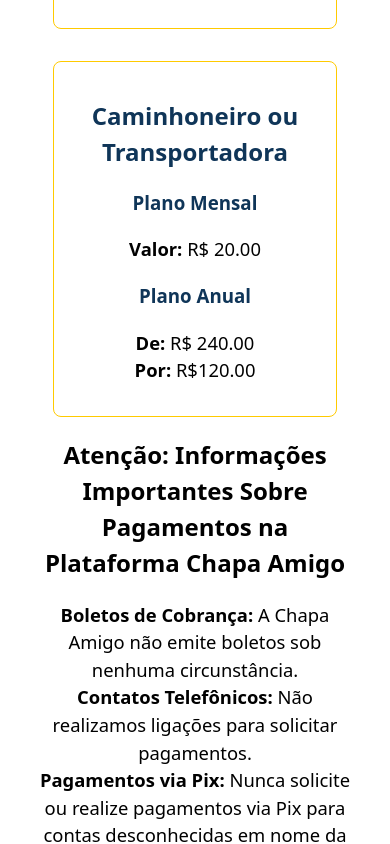
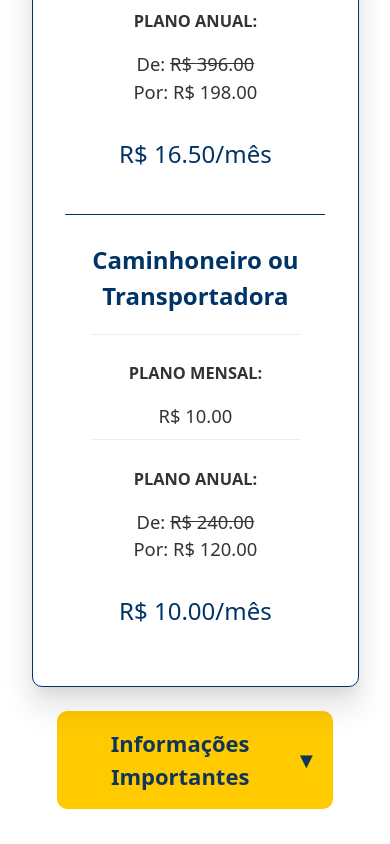
Before and after one commit to kiqBueno/ChapaAmigoWeb, a React (Vite) app: page / in a window 390 px wide. Shown: the part 4080-4924 px from the top of the page. Built offline with nearby package versions, Linux system fonts and the light colour scheme.

Commit message:
Plans Section done

```diff
--- a/src/components/Footer/index.tsx
+++ b/src/components/Footer/index.tsx
@@ -55,6 +55,10 @@
       </div>
       <div className="footerRights">
         <hr />
+        <p>
+          A Plataforma de serviços online Chapa Amigo é gerida por Romicam do
+          Brasil LTDA CNPJ: 51.560.854/0001-63
+        </p>
         <p>Copyright 2025 © Todos os direitos reservados.</p>
       </div>
     </footer>
--- a/src/components/PlansSection/PlanCard.tsx
+++ b/src/components/PlansSection/PlanCard.tsx
@@ -6,6 +6,7 @@
   monthlyPrice: number;
   annualPrice: number;
   annualPriceDiscounted: number;
+  originalPrice: number;
 }
 
 const PlanCard: React.FC<PlanCardProps> = ({
@@ -15,19 +16,24 @@
   annualPriceDiscounted,
 }) => {
   return (
-    <div className="planCard">
-      <h2>{title}</h2>
-      <h3>Plano Mensal</h3>
-      <p>
-        <strong>Valor: </strong>R$ {monthlyPrice.toFixed(2)}
-      </p>
-      <h3>Plano Anual</h3>
-      <p>
-        <strong>De: </strong>R$ {annualPrice.toFixed(2)}
-        <br />
-        <strong>Por:</strong> R$
-        {annualPriceDiscounted.toFixed(2)}
-      </p>
+    <div className="pricing-plan">
+      <h2 className="pricing-header">{title}</h2>
+      <ul className="pricing-features">
+        <li className="pricing-features-item">
+          <h3>PLANO MENSAL:</h3>
+          <p>R$ {monthlyPrice.toFixed(2)}</p>
+        </li>
+        <li className="pricing-features-item">
+          <h3>PLANO ANUAL:</h3>
+          <p>
+            De:{" "}
+            <span className="priceOriginal">R$ {annualPrice.toFixed(2)}</span>
+            <br />
+            Por: R$ {annualPriceDiscounted.toFixed(2)}
+          </p>
+        </li>
+      </ul>
+      <span className="pricing-price">R$ {monthlyPrice.toFixed(2)}/mês</span>
     </div>
   );
 };
--- a/src/components/PlansSection/PlansSection.css
+++ b/src/components/PlansSection/PlansSection.css
@@ -1,44 +1,6 @@
 #priceContainer {
   text-align: center;
   padding: 2rem;
-}
-
-.pricePlans {
-  display: flex;
-  justify-content: center;
-  gap: 2rem;
-  margin-top: 2rem;
-  flex-wrap: wrap;
-}
-
-.planCard {
-  border: 1px solid #ffca00;
-  padding: 1rem;
-  border-radius: 8px;
-  width: 250px;
-  background-color: white;
-}
-
-.planCard h2 {
-  margin-bottom: 0.5rem;
-}
-
-.planCard p {
-  margin-bottom: 1rem;
-  color: black;
-}
-
-.planCard button {
-  background-color: #007bff;
-  color: white;
-  padding: 0.5rem 1rem;
-  border: none;
-  border-radius: 4px;
-  cursor: pointer;
-}
-
-.planCard button:hover {
-  background-color: #0056b3;
 }
 
 .importantInfo {
@@ -49,3 +11,111 @@
   list-style-type: none;
   padding-left: 0;
 }
+
+.importantInfoToggle {
+  margin-top: 1.5rem;
+  background-color: #ffca00;
+  padding: 1rem;
+  border-radius: 10px;
+  display: flex;
+  justify-content: center;
+  align-items: center;
+  cursor: pointer;
+  font-size: 1.375rem;
+  margin: 1.5rem auto;
+  width: 50%;
+  text-align: center;
+}
+
+.importantInfoToggle span {
+  margin-left: 0.5rem;
+}
+
+.pricing-table {
+  display: flex;
+  justify-content: center;
+  background-color: #ffffff;
+  padding: 2rem;
+  border-radius: 10px;
+  box-shadow: 0px 10px 13px -6px rgba(0, 0, 0, 0.08),
+    0px 20px 31px 3px rgba(0, 0, 0, 0.09), 0px 8px 20px 7px rgba(0, 0, 0, 0.02);
+  flex-wrap: wrap;
+  border: 1px solid #003366;
+  align-items: center;
+  width: 80%;
+  max-width: 1650px;
+  margin: 1rem auto;
+  position: relative;
+}
+
+.pricing-table::after {
+  content: "";
+  position: absolute;
+  top: 0;
+  bottom: 0;
+  left: 50%;
+  width: 1px;
+  background-color: #003366;
+  transform: translateX(-50%);
+  height: 80%;
+  margin: auto;
+}
+
+.pricing-plan {
+  background-color: #ffffff;
+  border: none;
+  flex: 1 1 calc(50% - 2rem);
+  max-width: 400px;
+}
+
+.pricing-plan {
+  padding: 25px;
+  border-radius: 10px;
+  background-color: #ffffff;
+  text-align: center;
+}
+
+.pricing-header {
+  color: #003366;
+  margin-bottom: 1rem;
+  font-weight: 650;
+}
+
+.pricing-features {
+  list-style: none;
+  padding: 0;
+  margin: 20px 0;
+}
+
+.pricing-features-item {
+  border-top: 1px solid #e1f1ff;
+  padding: 10px 0;
+  font-size: 14px;
+  color: #333;
+}
+.pricing-features-item h3 {
+  font-weight: 700;
+}
+
+.pricing-price {
+  color: #003366;
+  font-size: 24px;
+  margin: 20px 0;
+  font-weight: 500;
+}
+
+.priceOriginal {
+  text-decoration: line-through;
+}
+
+@media (max-width: 1175px) {
+  .importantInfoToggle {
+    width: 75%;
+  }
+
+  .pricing-table::after {
+    width: 80%;
+    height: 1px;
+    margin: auto;
+  }
+}
--- a/src/components/PlansSection/index.tsx
+++ b/src/components/PlansSection/index.tsx
@@ -1,33 +1,47 @@
 import "./PlansSection.css";
 import PlanCard from "./PlanCard";
+import { useState } from "react";
 
 const Price = () => {
+  const [isInfoVisible, setIsInfoVisible] = useState(false);
+
   return (
     <div id="priceContainer">
       <h1>Nossos planos</h1>
-      <div className="pricePlans">
+      <p>Primeiros 30 Dias GRÁTIS</p>
+      <div className="pricing-table">
         <PlanCard
           title="Chapa"
-          monthlyPrice={33.0}
+          monthlyPrice={16.5}
           annualPrice={396.0}
           annualPriceDiscounted={198.0}
+          originalPrice={396.0}
         />
         <PlanCard
           title="Caminhoneiro ou Transportadora"
-          monthlyPrice={20.0}
+          monthlyPrice={10.0}
           annualPrice={240.0}
           annualPriceDiscounted={120.0}
+          originalPrice={240.0}
         />
       </div>
 
+      <h3
+        className="importantInfoToggle"
+        onClick={() => setIsInfoVisible(!isInfoVisible)}
+      >
+        Informações Importantes
+        <span>{isInfoVisible ? "▲" : "▼"}</span>
+      </h3>
+      {isInfoVisible && (
         <div className="importantInfo">
           <h2>
-          Atenção: Informações Importantes Sobre Pagamentos na Plataforma Chapa
-          Amigo
+            Atenção: Informações Importantes Sobre Pagamentos na Plataforma
+            Chapa Amigo
           </h2>
           <p>
-          <strong>Boletos de Cobrança:</strong> A Chapa Amigo não emite boletos
-          sob nenhuma circunstância.
+            <strong>Boletos de Cobrança:</strong> A Chapa Amigo não emite
+            boletos sob nenhuma circunstância.
           </p>
           <p>
             <strong>Contatos Telefônicos:</strong> Não realizamos ligações para
@@ -47,8 +61,8 @@
               exclusivamente através do aplicativo da Chapa Amigo.
             </li>
             <li>
-            Utilize as opções de pagamento disponíveis no app para garantir uma
-            transação segura.
+              Utilize as opções de pagamento disponíveis no app para garantir
+              uma transação segura.
             </li>
           </ul>
           <p>
@@ -56,7 +70,8 @@
           </p>
           <ul>
             <li>
-            Caso receba solicitações de pagamento fora do aplicativo, desconfie.
+              Caso receba solicitações de pagamento fora do aplicativo,
+              desconfie.
             </li>
             <li>
               Entre em contato imediatamente com nosso suporte para esclarecer
@@ -67,15 +82,16 @@
             <strong>Compromisso com a Segurança:</strong>
           </p>
           <p>
-          A Chapa Amigo prioriza sua segurança, oferecendo um ambiente confiável
-          para gerenciar suas atividades e pagamentos.
+            A Chapa Amigo prioriza sua segurança, oferecendo um ambiente
+            confiável para gerenciar suas atividades e pagamentos.
           </p>
           <p>
-          Siga estas orientações para se proteger contra fraudes e desfrutar de
-          uma experiência tranquila na plataforma.
+            Siga estas orientações para se proteger contra fraudes e desfrutar
+            de uma experiência tranquila na plataforma.
           </p>
           <p>Mantenha-se informado e seguro!</p>
         </div>
+      )}
     </div>
   );
 };
--- a/src/pages/AccessPage/AcessPage.css
+++ b/src/pages/AccessPage/AcessPage.css
@@ -5,3 +5,61 @@
   width: 75vw;
   margin: auto;
 }
+
+.button-3d {
+  display: inline-block;
+  position: relative;
+  border: 0;
+  background: #0597ff;
+  padding: 1.25em 1.5em;
+  border-radius: 8px;
+  font-size: 16px;
+  font-weight: bold;
+  transform-style: preserve-3d;
+  transition: transform 0.3s cubic-bezier(0, 0, 0.58, 1),
+    background 0.3s cubic-bezier(0, 0, 0.58, 1);
+  cursor: pointer;
+}
+.button-3d:before {
+  content: "";
+  position: absolute;
+  width: 100%;
+  height: 100%;
+  top: 0;
+  left: 0;
+  right: 0;
+  bottom: 0;
+  background: #0ea5e9;
+  border-radius: inherit;
+  transform: translate3d(0, 0.5em, -1em);
+  transition: transform 0.3s cubic-bezier(0, 0, 0.58, 1);
+}
+.button-3d:after {
+  content: "";
+  position: absolute;
+  width: 100%;
+  height: 100%;
+  background: rgba(0, 0, 0, 0.25);
+  filter: blur(4px);
+  border-radius: inherit;
+  top: 0;
+  left: 0;
+  transform: translate3d(0, 0.7em, -1em);
+  transition: transform 0.3s cubic-bezier(0, 0, 0.58, 1);
+}
+.button-3d:hover {
+  transform: translateY(-0.25em);
+}
+.button-3d:hover:before {
+  transform: translate3d(0, 0.75em, -1em);
+}
+.button-3d:hover:after {
+  transform: translate3d(0, 1.05em, -1em);
+}
+.button-3d:active {
+  transform: translate(0, 0.5em);
+}
+.button-3d:active:before,
+.button-3d:active:after {
+  transform: translate3d(0, 0, -1em);
+}
--- a/src/pages/AccessPage/index.tsx
+++ b/src/pages/AccessPage/index.tsx
@@ -1,45 +1,9 @@
-import Button from "../../components/Button"; // Importar o componente Button
 import "./AcessPage.css";
 
 const AccessPage = () => {
   return (
     <div id="accessPageContainer">
-      <Button
-        color="#ffca00"
-        padding="2rem 1rem"
-        onClick={() =>
-          window.open("https://chapa-amigo-kxp.web.app/", "_blank")
-        }
-      >
-        Painel Administrativo
-      </Button>
-      <Button
-        color="#ffca00"
-        padding="2rem 1rem"
-        onClick={() =>
-          window.open("https://chapa-amigo-kxp.web.app/", "_blank")
-        }
-      >
-        EXATO
-      </Button>
-      <Button
-        color="#ffca00"
-        padding="2rem 1rem"
-        onClick={() =>
-          window.open("https://chapa-amigo-kxp.web.app/", "_blank")
-        }
-      >
-        Arquivos
-      </Button>
-      <Button
-        color="#ffca00"
-        padding="2rem 1rem"
-        onClick={() =>
-          window.open("https://chapa-amigo-kxp.web.app/", "_blank")
-        }
-      >
-        E-Mail
-      </Button>
+      <button className="button-3d">3D Button</button>
     </div>
   );
 };
```
Lines whose indentation alone changed are shown as unchanged.
